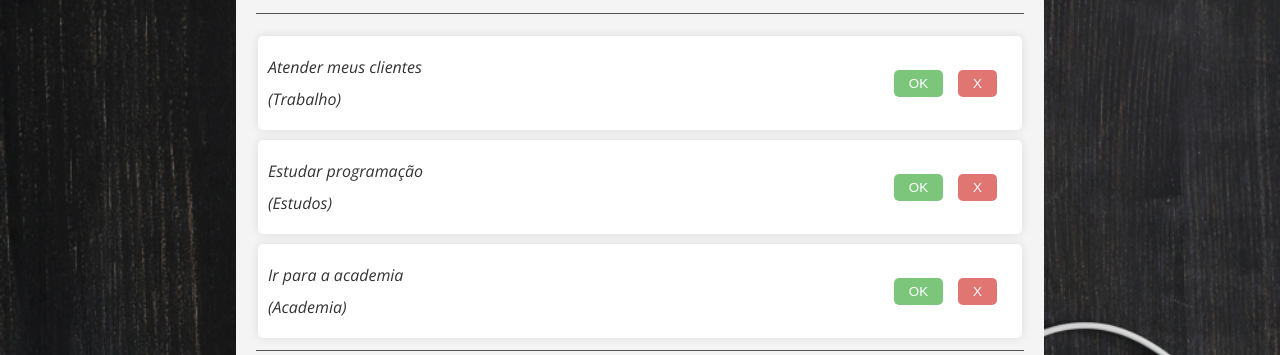
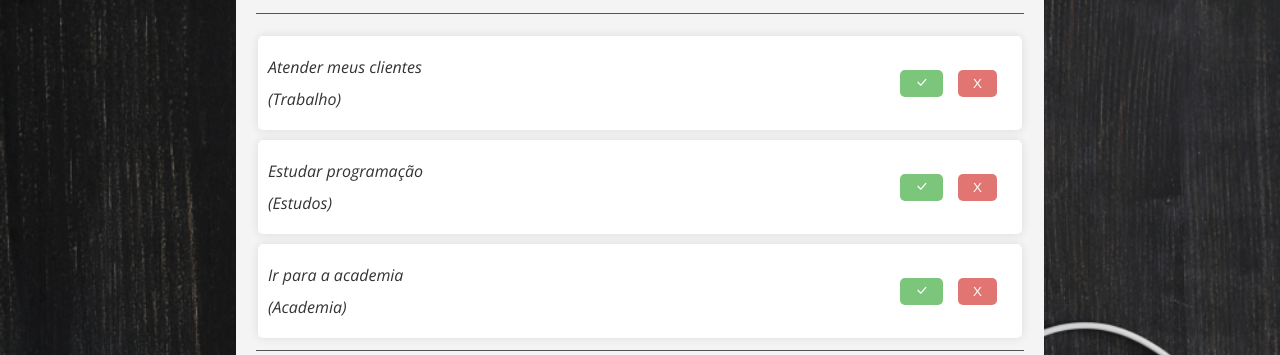
Before and after one commit to keferson-github/projeto-to-do-list-react, a React (Vite) app: page / in a window 1280 px wide. Shown: the part 380-735 px from the top of the page. Built offline with nearby package versions, Linux system fonts and the light colour scheme.

Commit message:
Alteração do ícone do botão "Completar Tarefa"

```diff
--- a/src/components/Todo.jsx
+++ b/src/components/Todo.jsx
@@ -8,7 +8,7 @@ const Todo = ({todo, removeTodo, completeTodo}) => {
             <p className="category">({todo.category})</p>
             </div>
             <div>
-              <button className='complete' onClick={() => completeTodo(todo.id)}>OK</button>
+              <button className='complete' onClick={() => completeTodo(todo.id)}><i class="bi bi-check-lg"></i></button>
               <button className='remove' onClick={() => removeTodo(todo.id)}>X</button>
             </div>
           </div>
```
